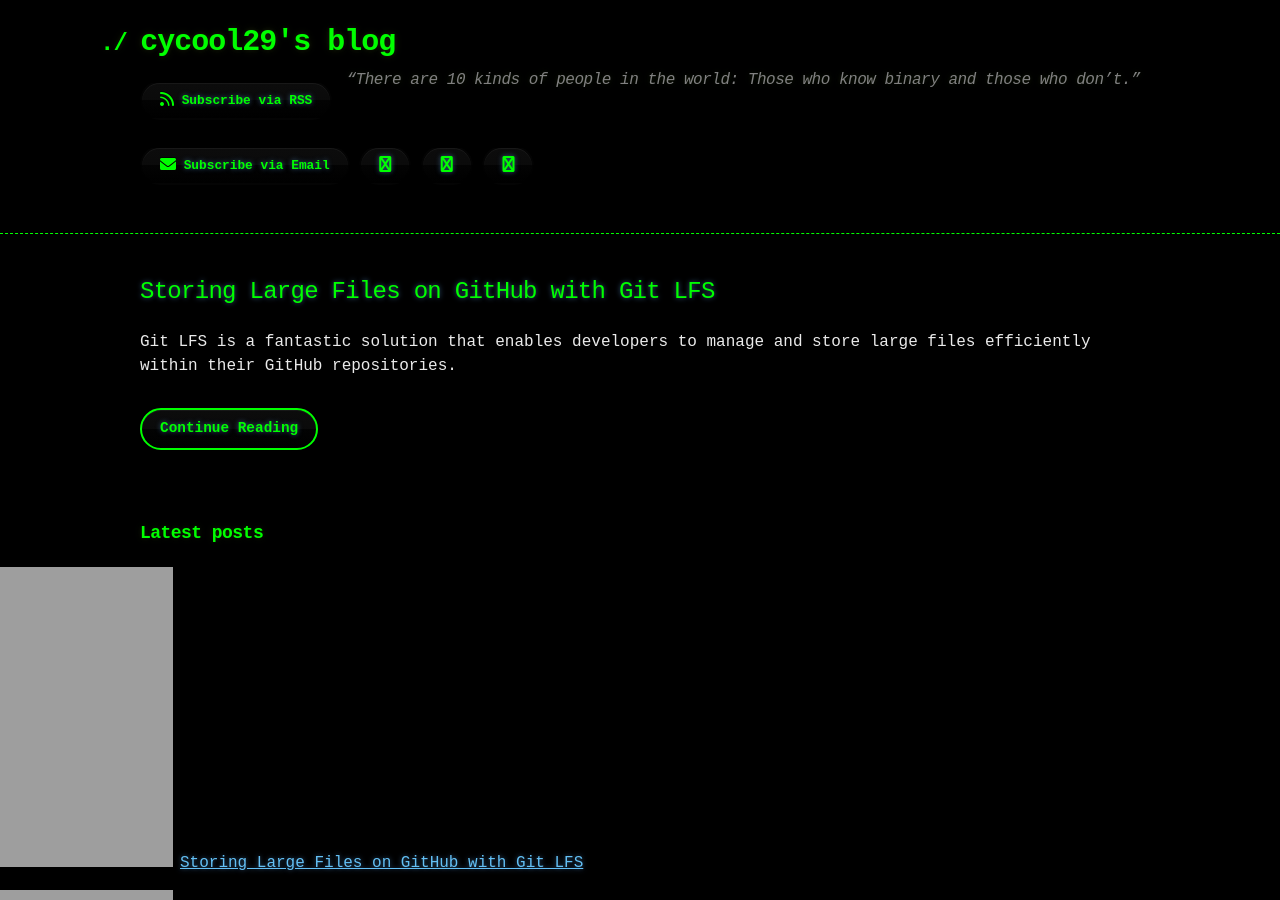
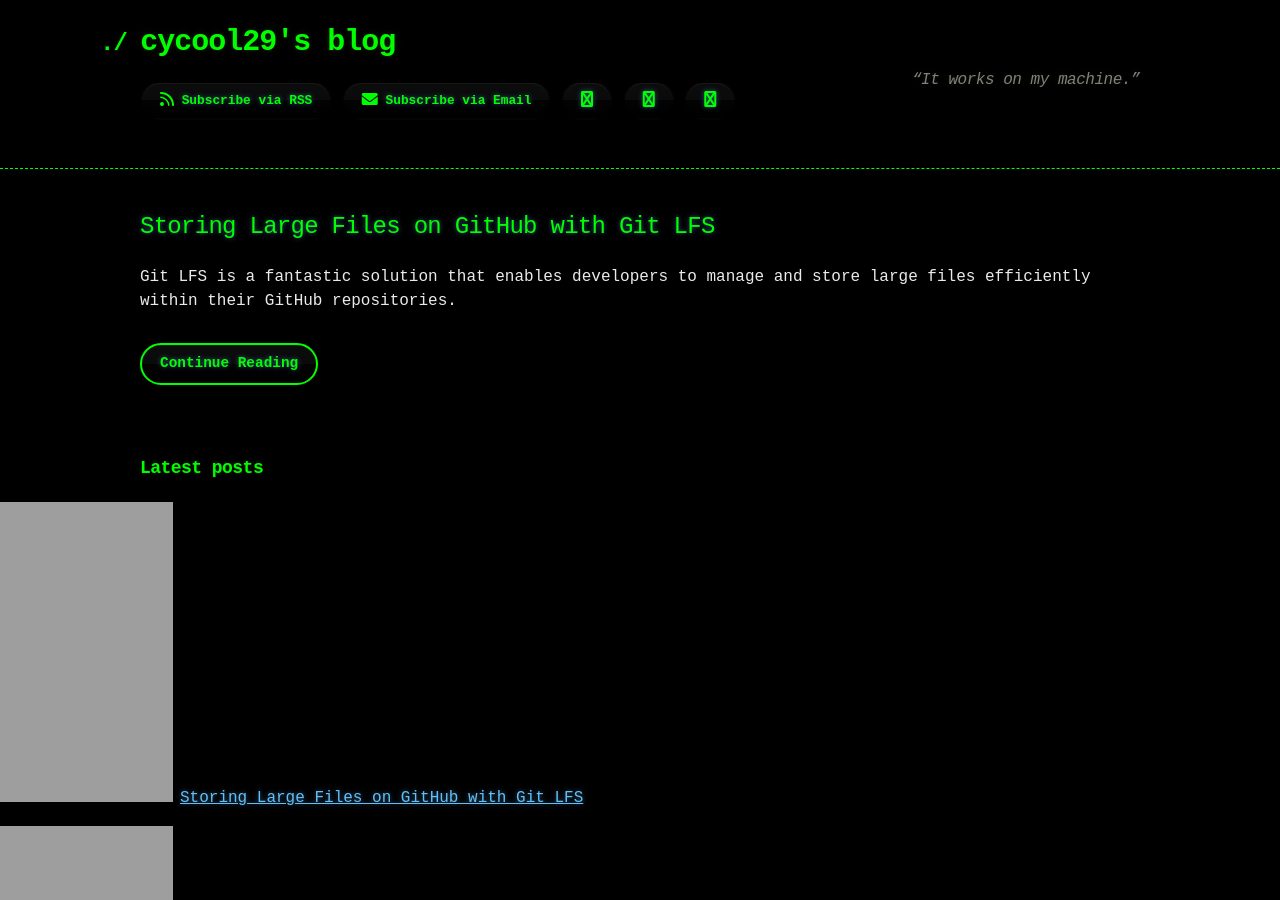
Before and after one commit to cycool29/cycool29.github.io, a Jekyll site: the page built from index.md, in a window 1280 px wide and 900 px high. Built offline with Jekyll 4.4.1, drawn with Linux system fonts in a browser that asks for light colours; a style sheet for code colours, icons or effects is not loaded.

Commit message:
Update quotes

```diff
--- a/_config.yml
+++ b/_config.yml
@@ -1,5 +1,5 @@
 title: cycool29's blog
-description: "“There are 10 kinds of people in the world: Those who know binary and those who don’t.” "
+description: "“It works on my machine.” "
 bio: A high school student. Intermediate in Python, Git, Bash. Learning JavaScript. He/Him. "
 author: cycool29
 url: https://cycool29.github.io
```
